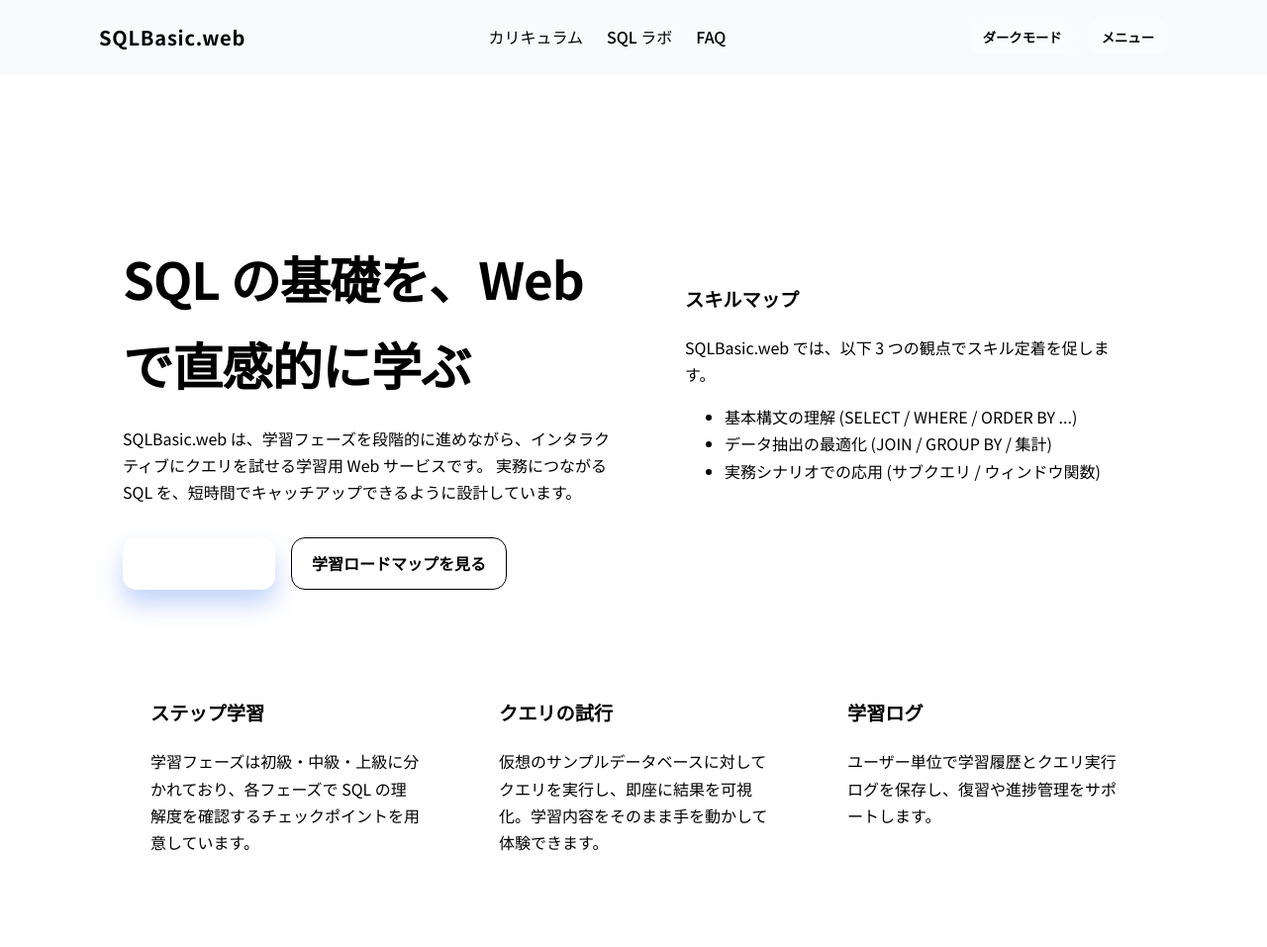
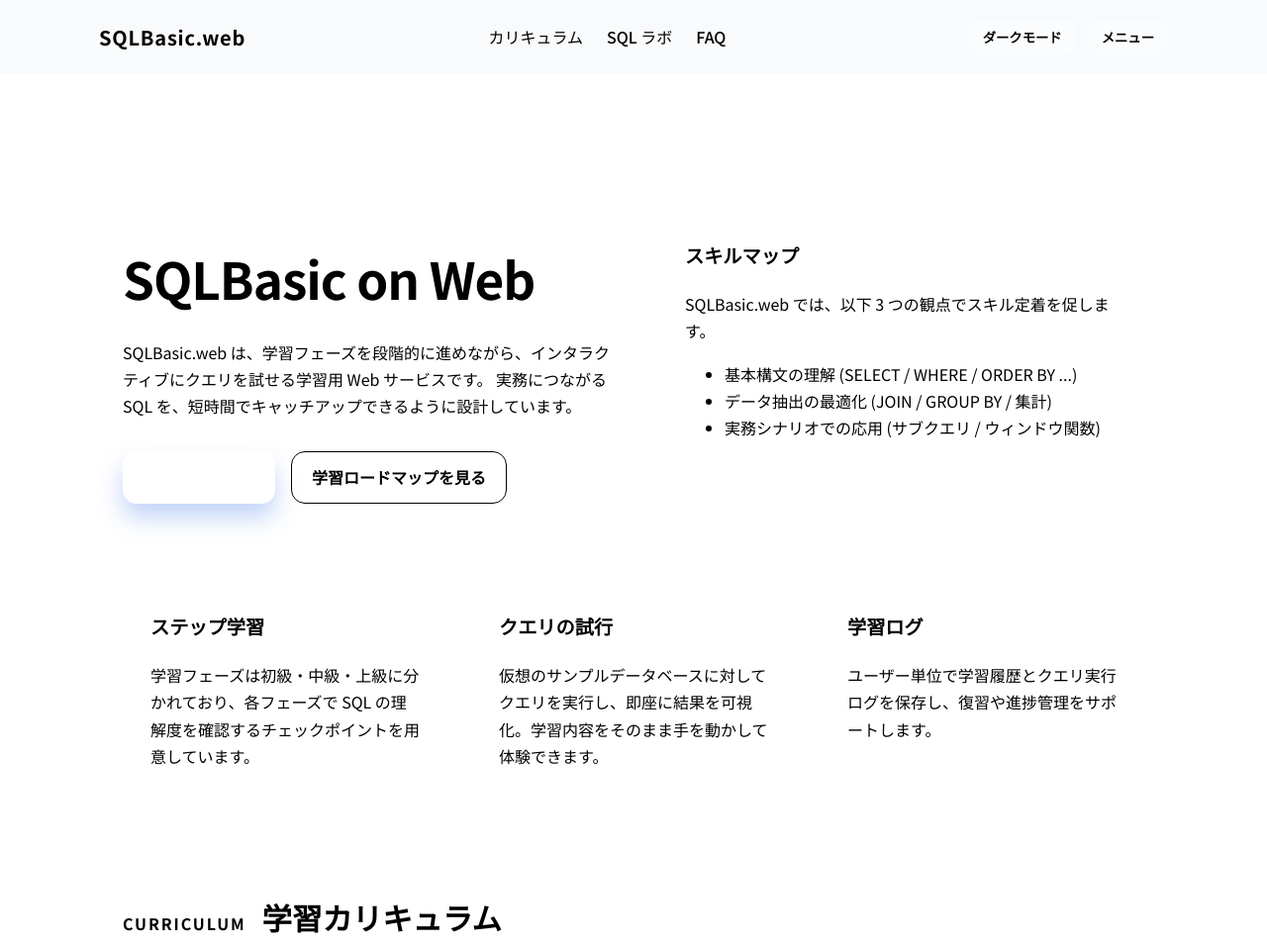
Before and after one commit to tnishiki/SQLBasic.web, a plain HTML site: page index.html in a window 1280 px wide. Shown: the top 957 px of the page at 99% size. Drawn offline with Linux system fonts and the light colour scheme; files that its build step writes are made by us from their sources; files whose address does not match are found by name.

Commit message:
Webタイトルを修正

```diff
--- a/index.html
+++ b/index.html
@@ -29,7 +29,7 @@
     <main class="container">
         <section class="hero">
             <div class="hero-text">
-                <h1>SQL の基礎を、Web で直感的に学ぶ</h1>
+                <h1>SQLBasic on Web</h1>
                 <p>
                     SQLBasic.web は、学習フェーズを段階的に進めながら、インタラクティブにクエリを試せる学習用 Web サービスです。
                     実務につながる SQL を、短時間でキャッチアップできるように設計しています。
```
